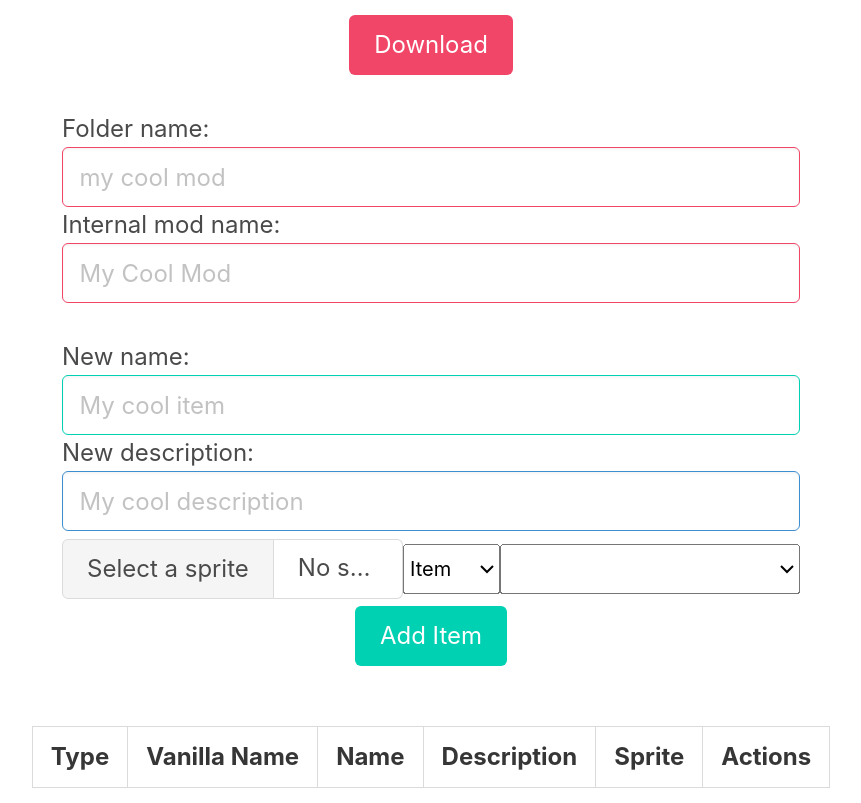
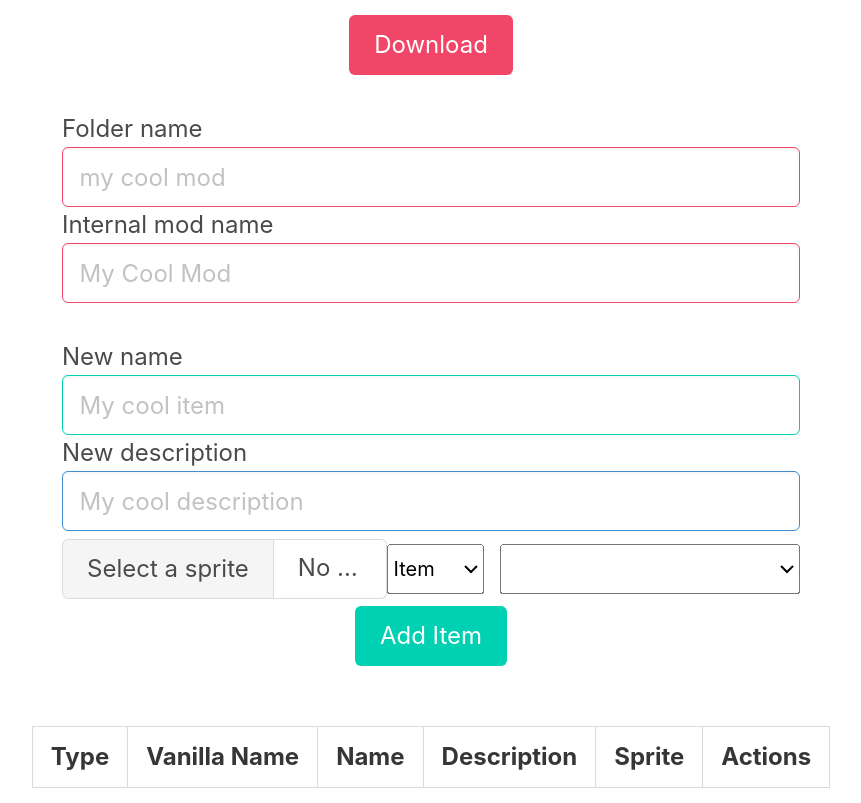
Before and after one commit to ddeeddii/ezitems-web, a plain HTML site: page index.html in a window 1280 px wide. Shown: the whole page, without its empty margins (209-1070 px from the left). Drawn offline with nearby package versions, Linux system fonts and the light colour scheme.

Commit message:
remove colons & fix button center

```diff
--- a/index.html
+++ b/index.html
@@ -42,7 +42,7 @@
 			<br />
 
 			<div>
-				<label for="folderName">Folder name:</label>
+				<label for="folderName">Folder name</label>
 				<input
 					type="text"
 					id="folderName"
@@ -53,7 +53,7 @@
 
 				<br />
 
-				<label for="modName">Internal mod name:</label>
+				<label for="modName">Internal mod name</label>
 				<input
 					type="text"
 					id="modName"
@@ -66,7 +66,7 @@
 			<br />
 
 			<div>
-				<label for="itemName">New name:</label>
+				<label for="itemName">New name</label>
 				<input
 					type="text"
 					id="itemName"
@@ -77,7 +77,7 @@
 
 				<br />
 
-				<label for="itemDesc">New description:</label>
+				<label for="itemDesc">New description</label>
 				<input
 					type="text"
 					id="itemDesc"
@@ -118,6 +118,7 @@
 								name="itemType"
 								id="itemType"
 								class="select is-primary"
+								style="margin-right: 11px"
 							>
 								<option value="1">Item</option>
 								<option value="2">Trinket</option>
```
